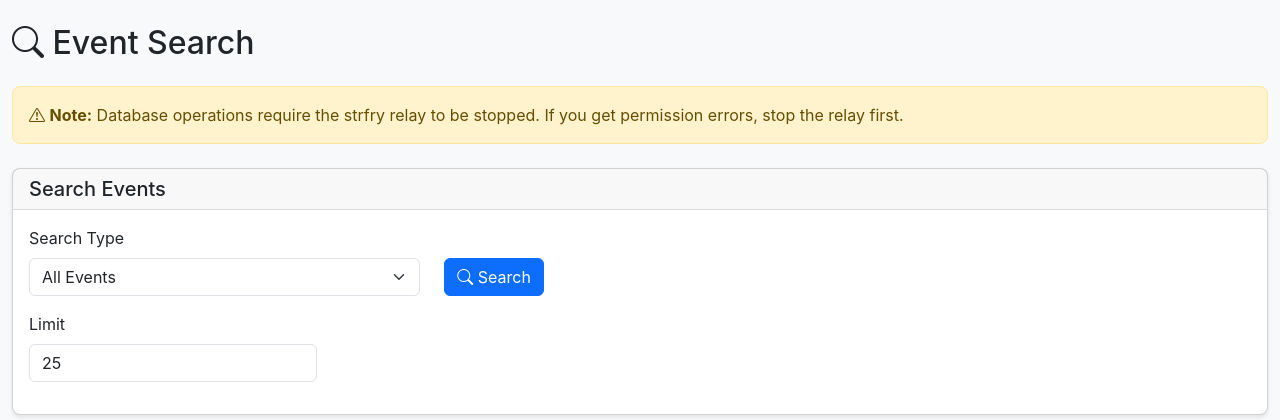
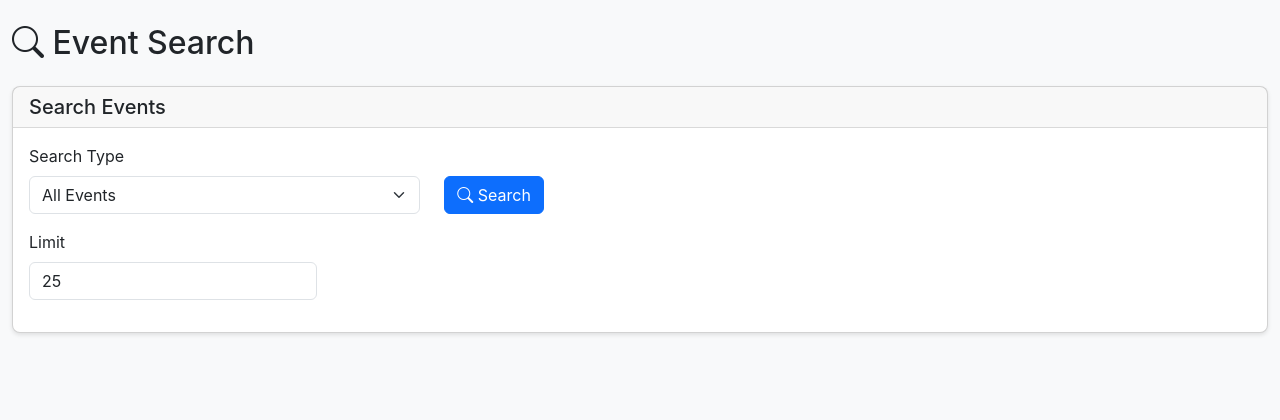
Before and after one commit to MartialM1nd/strfrygui, a Flask app: template templates/events.html in a window 1280 px wide. Shown: the part 56-476 px from the top of the page. Run offline with Flask 3, Linux system fonts and the light colour scheme; the template is opened without the code that fills it: values that come from a table or form of the project are taken from there, others are empty.

Commit message:
Remove database warning from Events page

```diff
--- a/templates/events.html
+++ b/templates/events.html
@@ -4,10 +4,6 @@
 
 {% block content %}
 <h2 class="mb-4"><i class="bi bi-search"></i> Event Search</h2>
-
-<div class="alert alert-warning mb-4">
-    <i class="bi bi-exclamation-triangle"></i> <strong>Note:</strong> Database operations require the strfry relay to be stopped. If you get permission errors, stop the relay first.
-</div>
 
 <div class="card mb-4">
     <div class="card-header">
```
